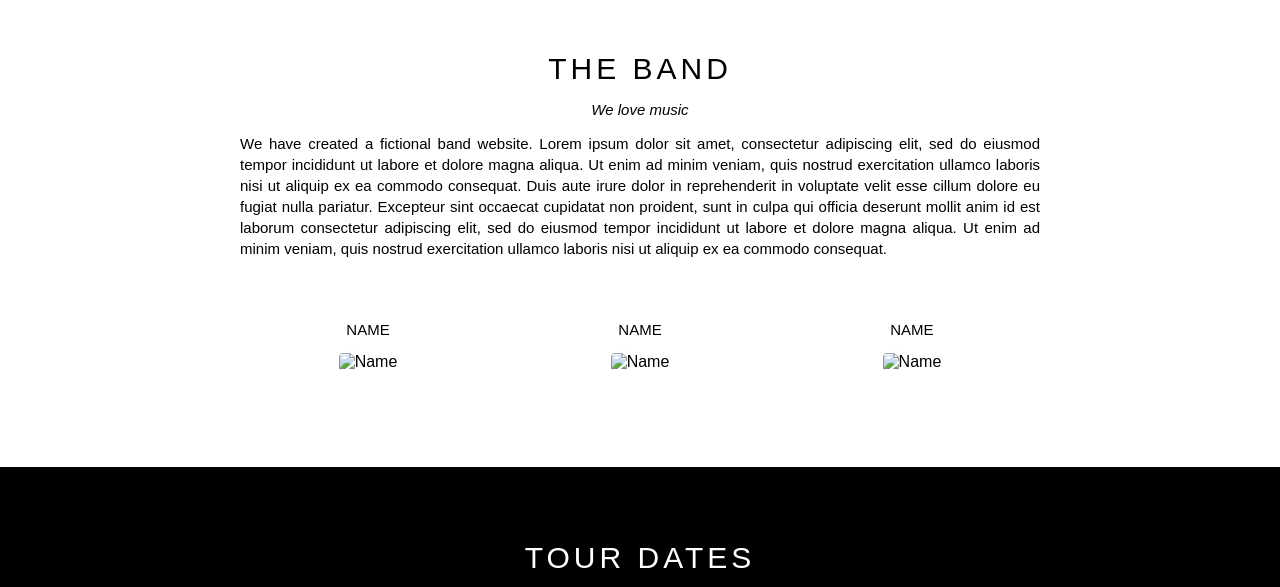
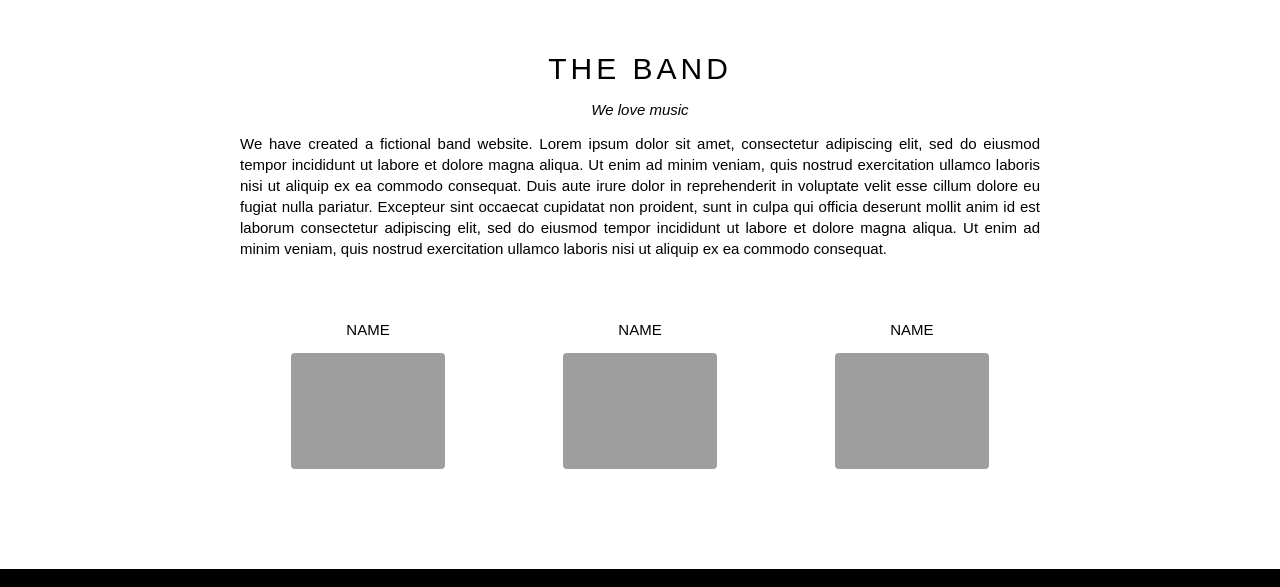
Before and after one commit to TrungKienz/Web_The_Band, a plain HTML site: page index.html in a window 1280 px wide. Shown: the part 708-1295 px from the top of the page. Drawn offline with Linux system fonts and the light colour scheme; the site is published under a folder, as on GitHub Pages, so addresses that start at the root find nothing.

Commit message:
upload img

```diff
--- a/assets/css/style.css
+++ b/assets/css/style.css
@@ -143,7 +143,7 @@ html{
 #slider{
     margin-top: 46px;
     padding-top: 50%;
-    background: url(/assets/img/slider/slider01.jpg) top center / cover no-repeat;
+    background: url(https://www.w3schools.com/w3images/la.jpg) top center / cover no-repeat;
     position: relative;
 }
 
--- a/index.html
+++ b/index.html
@@ -56,17 +56,17 @@
 
                         <div class="col col-third member-item">
                             <p class="member-name">NAME</p>
-                            <img src="/assets/img/band-member/bandmember01.jpg" alt="Name" class="member-avatar">
+                            <img src="./assets/img/band-member/bandmember01.jpg" alt="Name" class="member-avatar">
                         </div>
 
                         <div class="col col-third member-item">
                             <p class="member-name">NAME</p>
-                            <img src="/assets/img/band-member/bandmember01.jpg" alt="Name" class="member-avatar">
+                            <img src="./assets/img/band-member/bandmember01.jpg" alt="Name" class="member-avatar">
                         </div>
 
                         <div class="col col-third member-item">
                             <p class="member-name">NAME</p>
-                            <img src="/assets/img/band-member/bandmember01.jpg" alt="Name" class="member-avatar">
+                            <img src="./assets/img/band-member/bandmember01.jpg" alt="Name" class="member-avatar">
                         </div>
 
                     </div>
```
